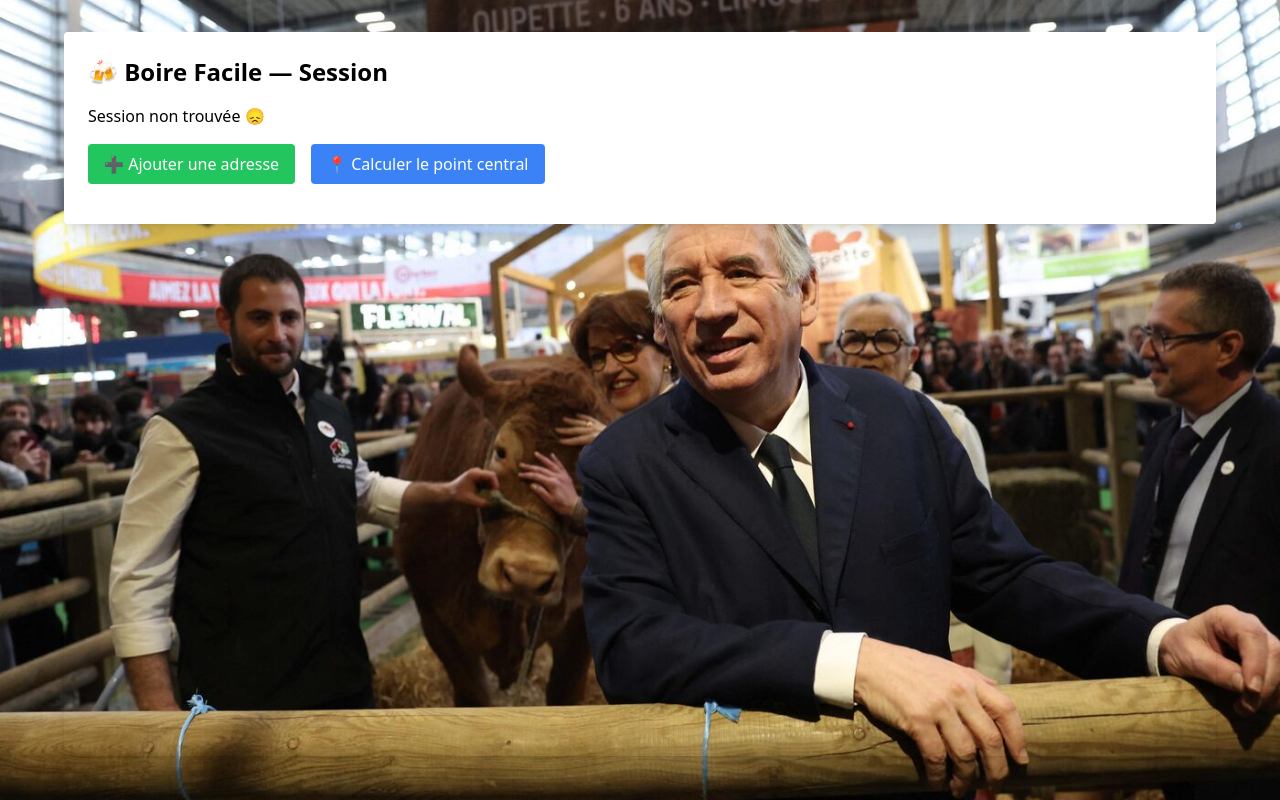
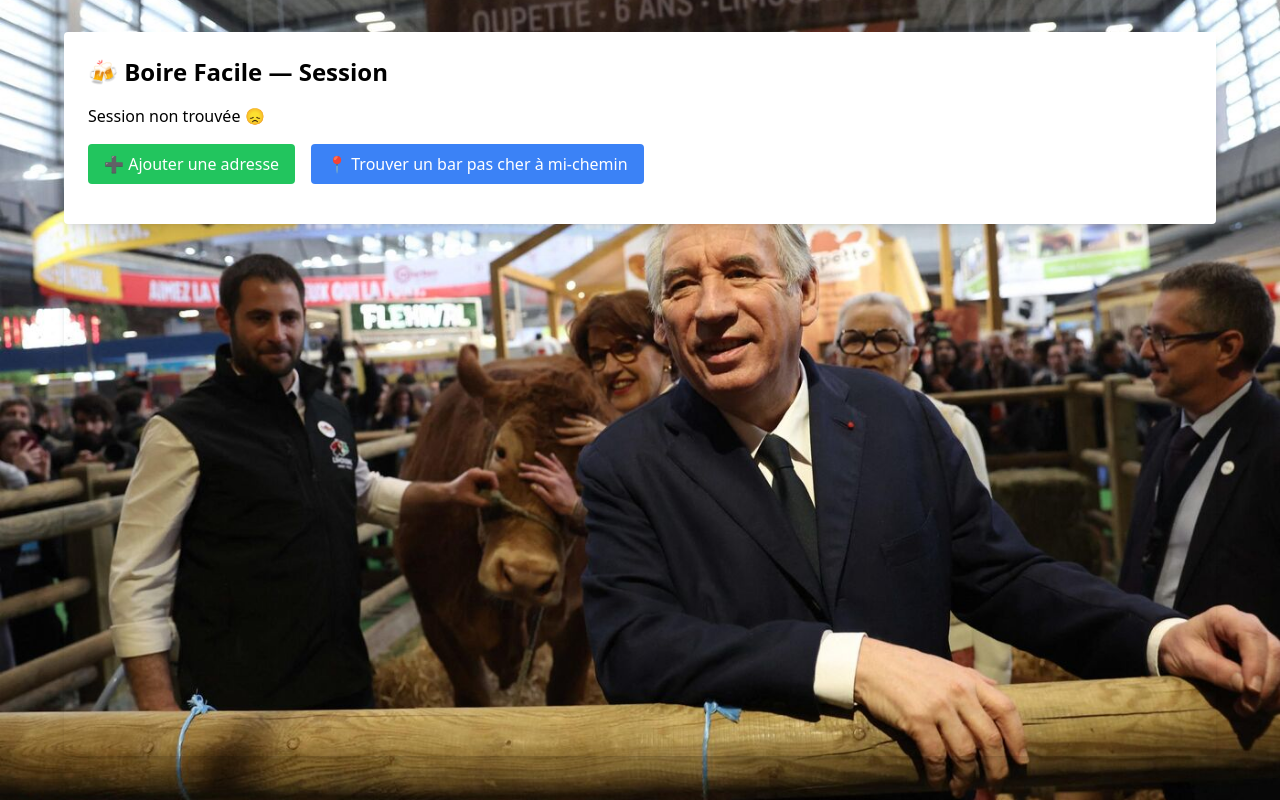
Before and after one commit to CaluGl/boire-facile-frontend, a plain HTML site: page session.html in a window 1280 px wide. Drawn offline with nearby package versions, Linux system fonts and the light colour scheme; no server answers.

Commit message:
Update session.html

```diff
--- a/session.html
+++ b/session.html
@@ -32,7 +32,7 @@
           onclick="calculateCenter()"
           class="bg-blue-500 text-white px-4 py-2 rounded hover:bg-blue-600"
         >
-          📍 Calculer le point central
+          📍 Trouver un bar pas cher à mi-chemin
         </button>
       </div>
 
```
